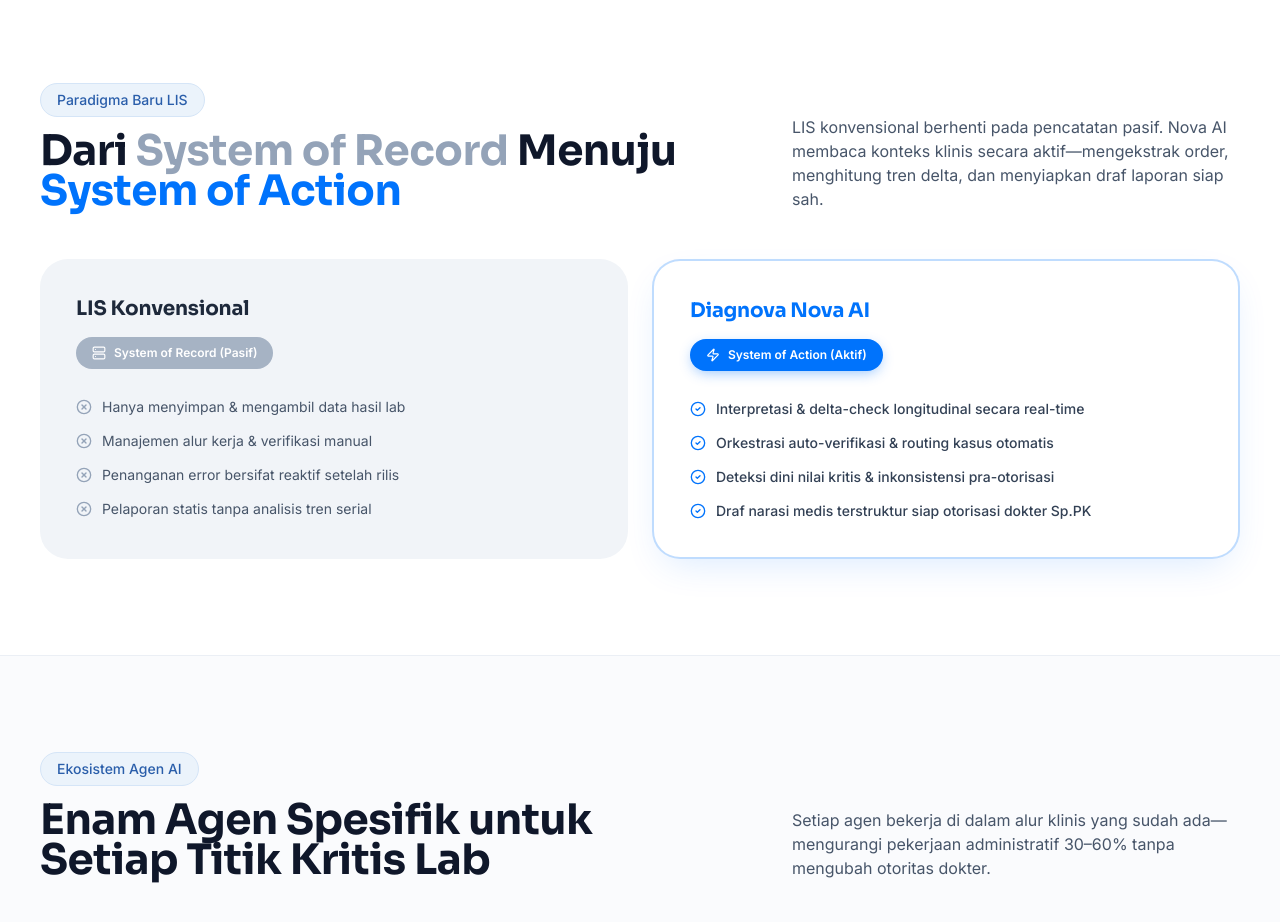
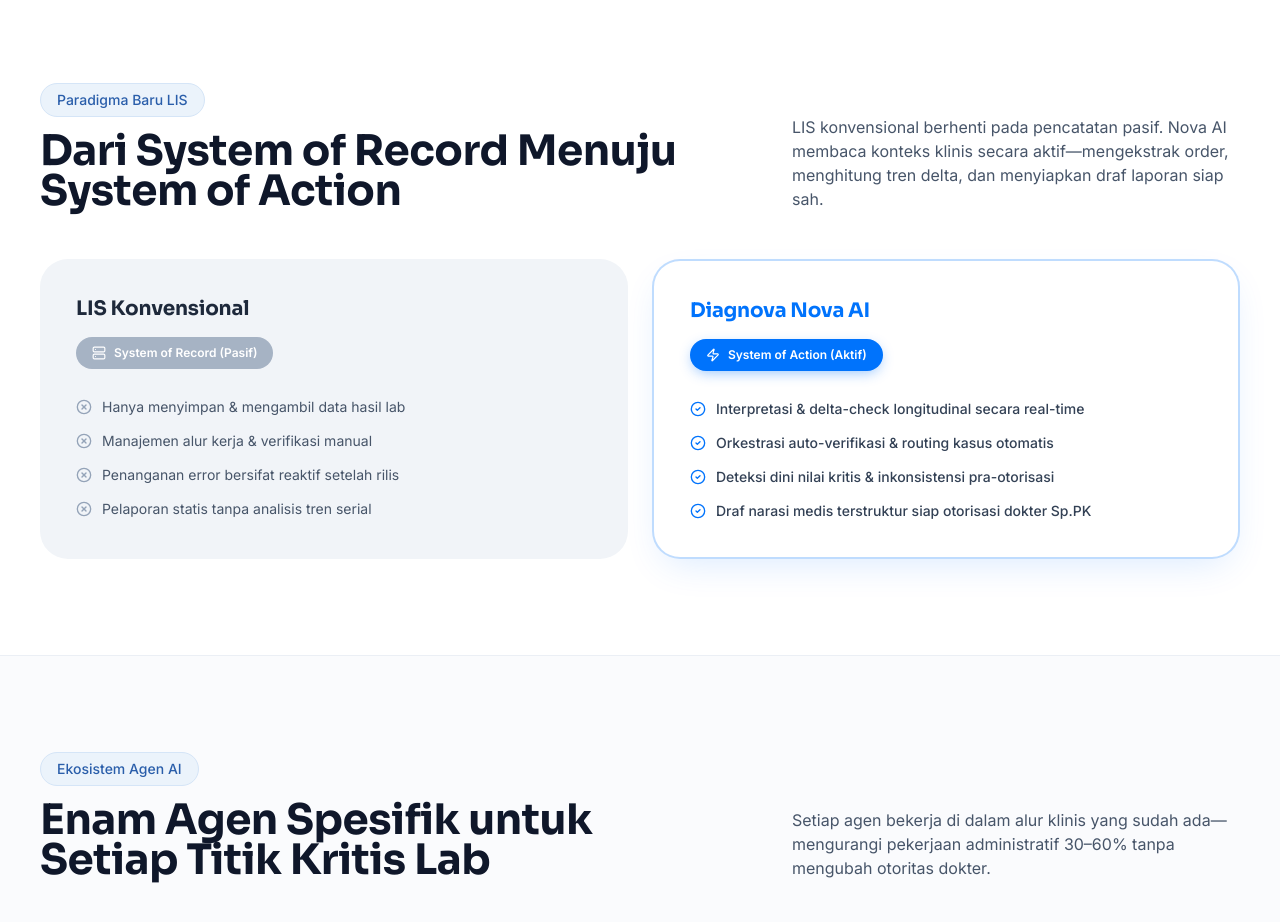
Before and after one commit to TBTBAgency/WebsiteDiagnova, a Next.js app: page /nova-ai in a window 1280 px wide. Shown: the part 860-1782 px from the top of the page. Built offline with nearby package versions, Linux system fonts and the light colour scheme; no server answers.

Commit message:
style(nova-ai): unify Section 1 headline color to clean slate-900

```diff
--- a/app/(marketing)/nova-ai/page.tsx
+++ b/app/(marketing)/nova-ai/page.tsx
@@ -381,17 +381,9 @@ export default function NovaAIPage() {
                 </SectionBadge>
               </div>
               <h2 className="font-display text-3xl sm:text-4xl lg:text-[42px] font-bold leading-[1.14] tracking-tight text-slate-900">
-                {language === "ID" ? (
-                  <>
-                    Dari <span className="text-slate-400">System of Record</span> Menuju{" "}
-                    <span className="text-[#0073FC]">System of Action</span>
-                  </>
-                ) : (
-                  <>
-                    From <span className="text-slate-400">System of Record</span> to{" "}
-                    <span className="text-[#0073FC]">System of Action</span>
-                  </>
-                )}
+                {language === "ID"
+                  ? "Dari System of Record Menuju System of Action"
+                  : "From System of Record to System of Action"}
               </h2>
             </div>
             <p className="max-w-md text-sm sm:text-base leading-relaxed text-slate-600 font-normal">
```
